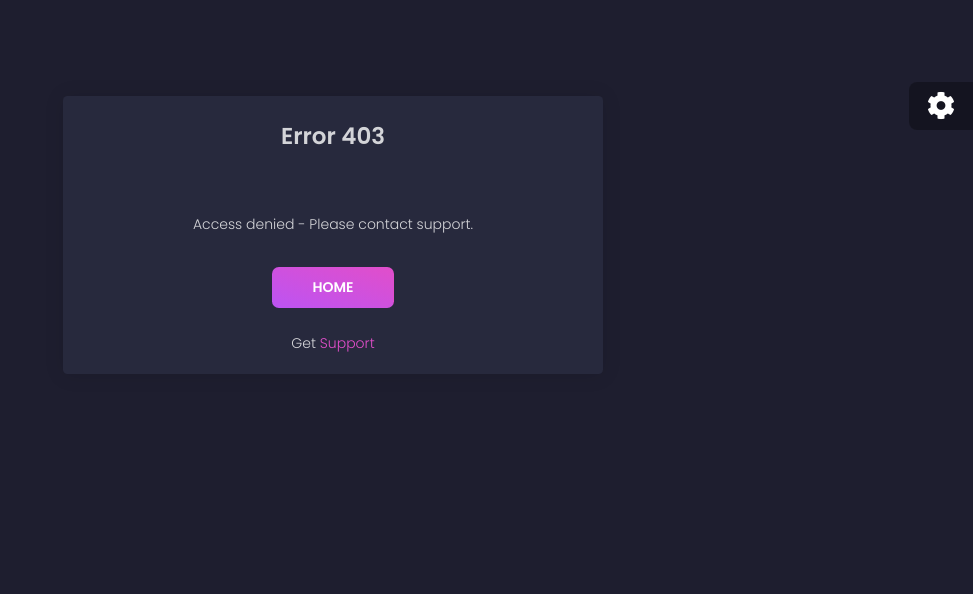
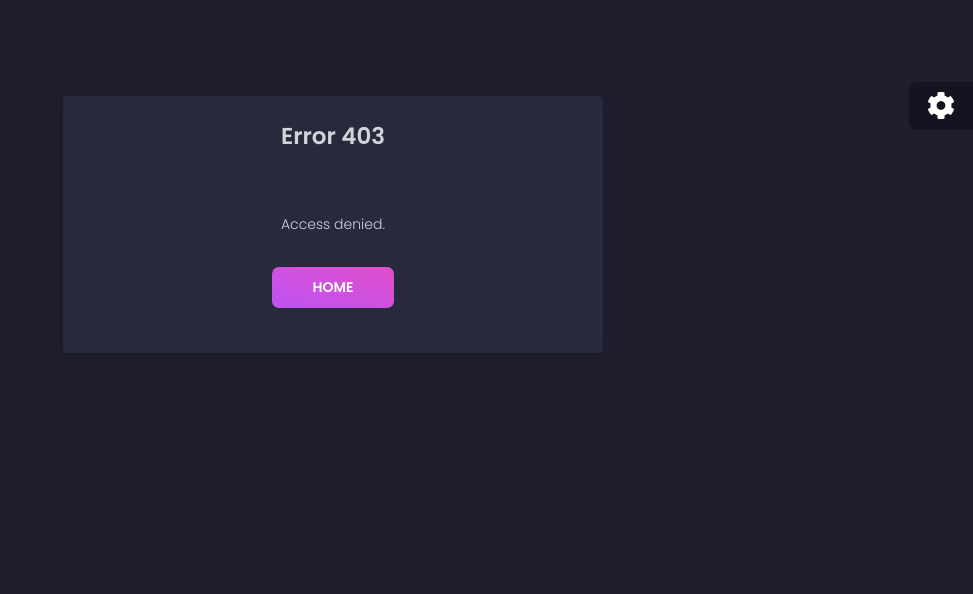
Before and after one commit to vicmir/ArtStyleRecognitionApp, a Flask app: template apps/templates/home/page-403.html in a window 1280 px wide. Shown: the part 48-642 px from the top of the page, without its empty margins (307-1280 px from the left). Run offline with Flask 3, Linux system fonts and the light colour scheme; the template is opened without the code that fills it, so the values that code supplies are empty; parts of the project's set-up code (start-up, migrations or seed data) failed here and were passed over; some libraries are stand-ins or nearby versions.

Commit message:
pages 403, 404, 500 updated

```diff
--- a/apps/templates/home/page-403.html
+++ b/apps/templates/home/page-403.html
@@ -20,7 +20,7 @@
                         <div class="card-body px-2 py-2">
 
                             <p class="text-center">
-                                Access denied - Please contact support.
+                                Access denied.
                             </p>
 
                         </div>
@@ -30,7 +30,7 @@
                             <br /><br />
 
                             <p>
-                                Get <a href="#" class="text-primary">Support</a>
+<!--                                Get <a href="#" class="text-primary">Support</a>                            -->
                             </p>
                         </div>
                     </div>
--- a/apps/templates/home/page-404.html
+++ b/apps/templates/home/page-404.html
@@ -20,7 +20,7 @@
                         <div class="card-body px-2 py-2">
 
                             <p class="text-center">
-                                Page not found - Please contact support.
+                                Page not found.
                             </p>
 
                         </div>
@@ -30,7 +30,7 @@
                             <br /><br />
 
                             <p>
-                                Get <a href="#" class="text-primary">Support</a>
+<!--                                Get <a href="#" class="text-primary">Support</a>                            -->
                             </p>
                         </div>
                     </div>
--- a/apps/templates/home/page-500.html
+++ b/apps/templates/home/page-500.html
@@ -20,7 +20,7 @@
                         <div class="card-body px-2 py-2">
 
                             <p class="text-center">
-                                Server ERROR - Please contact support.
+                                Server ERROR.
                             </p>
 
                         </div>
@@ -30,7 +30,7 @@
                             <br /><br />
 
                             <p>
-                                Get <a href="#" class="text-primary">Support</a>
+<!--                                Get <a href="#" class="text-primary">Support</a>                            -->
                             </p>
                         </div>
                     </div>
```
